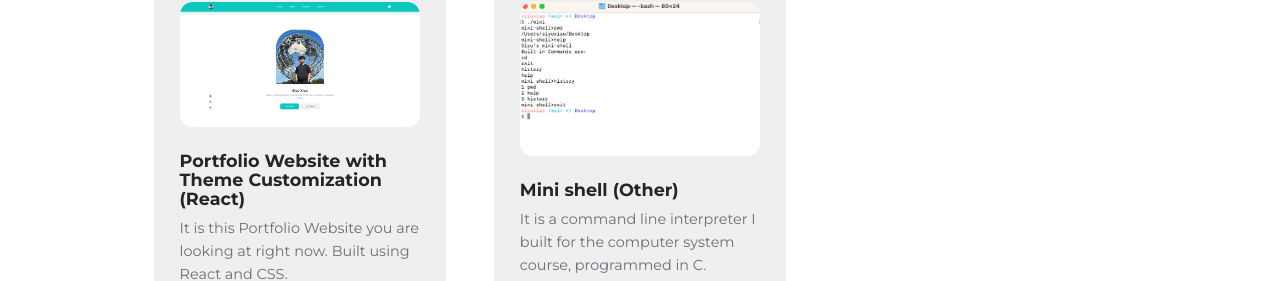
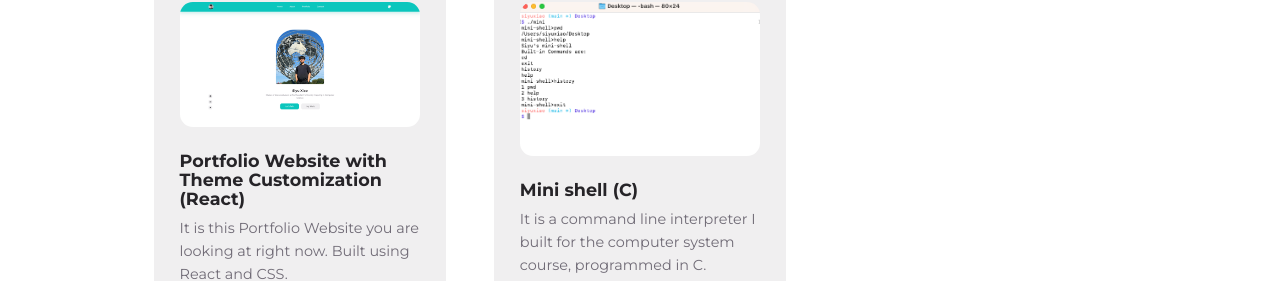
Before and after one commit to SiyuXiao8/Portfolio-Website, a React (Create React App) app: page / in a window 1280 px wide. Shown: the part 3347-3628 px from the top of the page. Built offline with nearby package versions, Linux system fonts and the light colour scheme.

Commit message:
added minishell project

```diff
--- a/src/sections/portfolio/data.js
+++ b/src/sections/portfolio/data.js
@@ -70,7 +70,7 @@ const data = [
     id: 8,
     category: 'other',
     image: Image8,
-    title: 'Mini shell (Other)',
+    title: 'Mini shell (C)',
     desc: 'It is a command line interpreter I built for the computer system course, programmed in C.',
     github: 'https://github.com/SiyuXiao8/mini-shell',
   },
```
